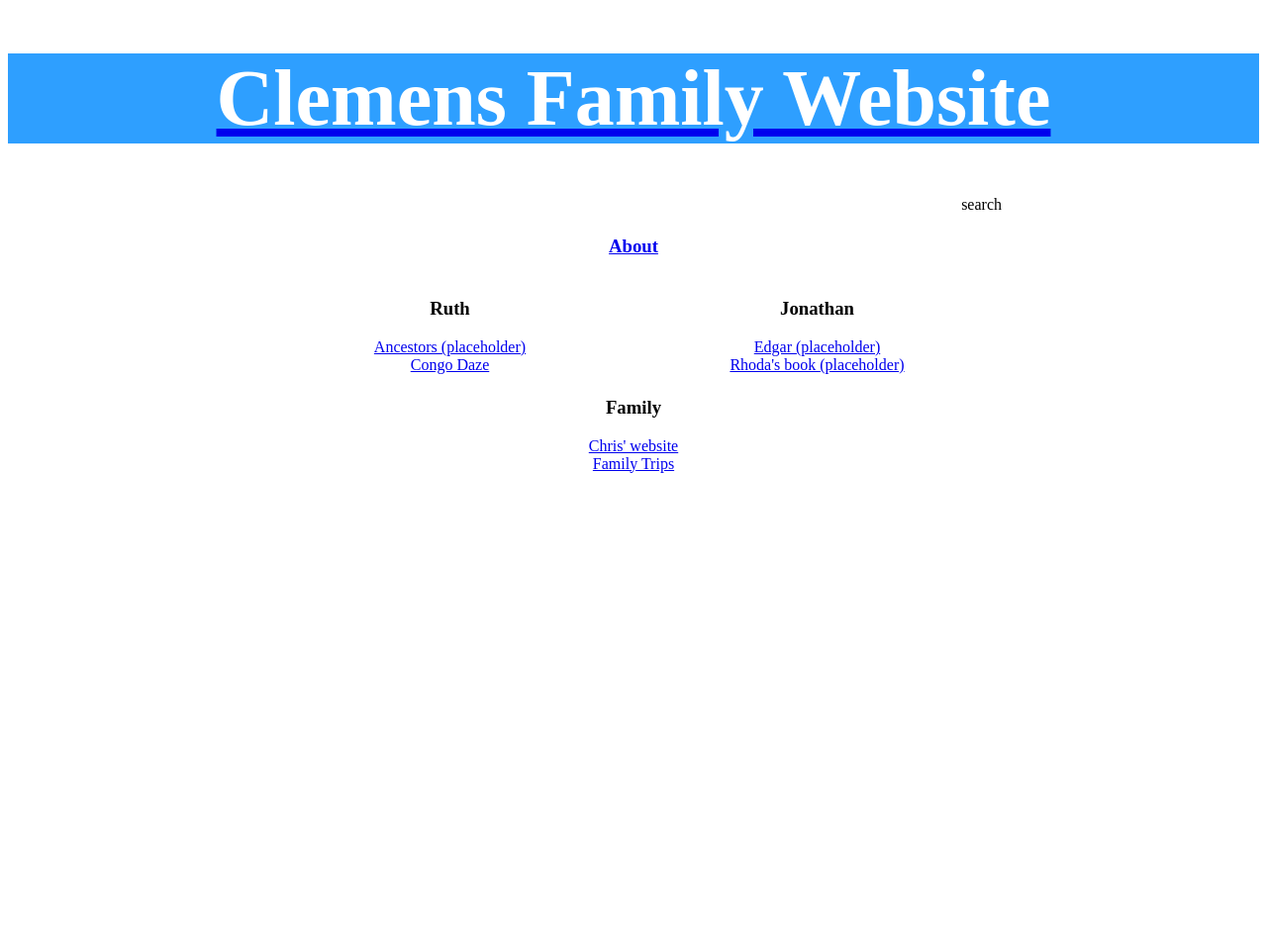
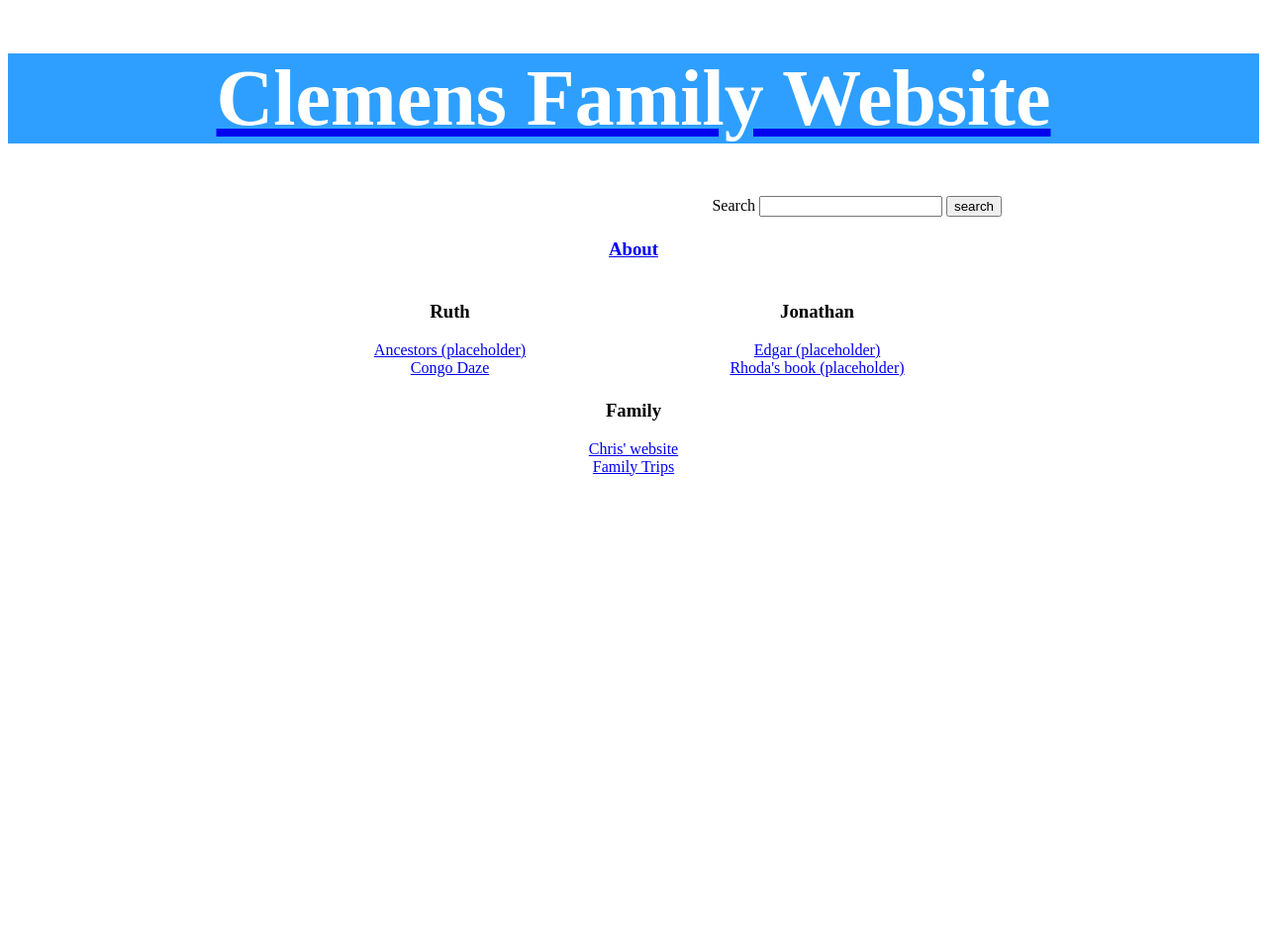
Before and after one commit to keidelclemens/keidelclemens.github.io, a Jekyll site: the page built from index.html, in a window 1280 px wide. Shown: the whole page at 99% size. Built offline with Jekyll 4.4.1, drawn with Linux system fonts in a browser that asks for light colours.

Commit message:
Update default.html

```diff
--- a/_layouts/default.html
+++ b/_layouts/default.html
@@ -24,7 +24,11 @@
       </header>
     </a>
     <div id="content">
-      <div align="right">search</div>
+      <form action="/search.html" method="get" align="right">
+        <label for="search_box">Search</label>
+        <input type="text" id="search_box" name="query">
+        <input type="submit" value="search">
+      </form>
       {{ content }}
       {% if page.comments %}
         {% include comments.html %}
```
